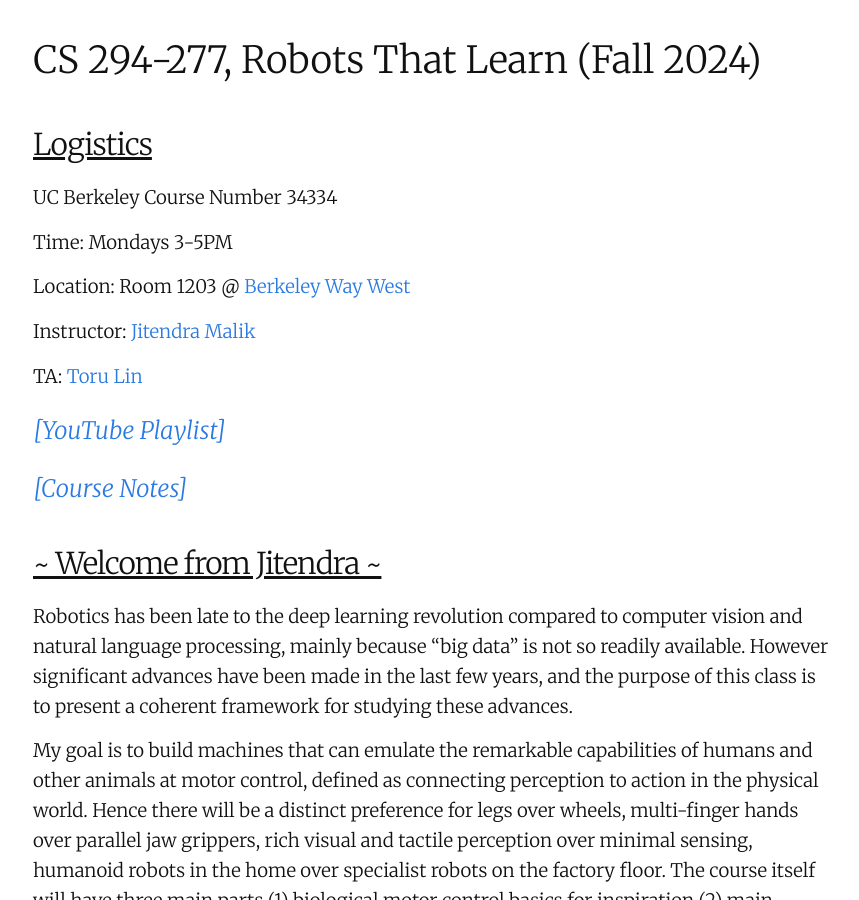
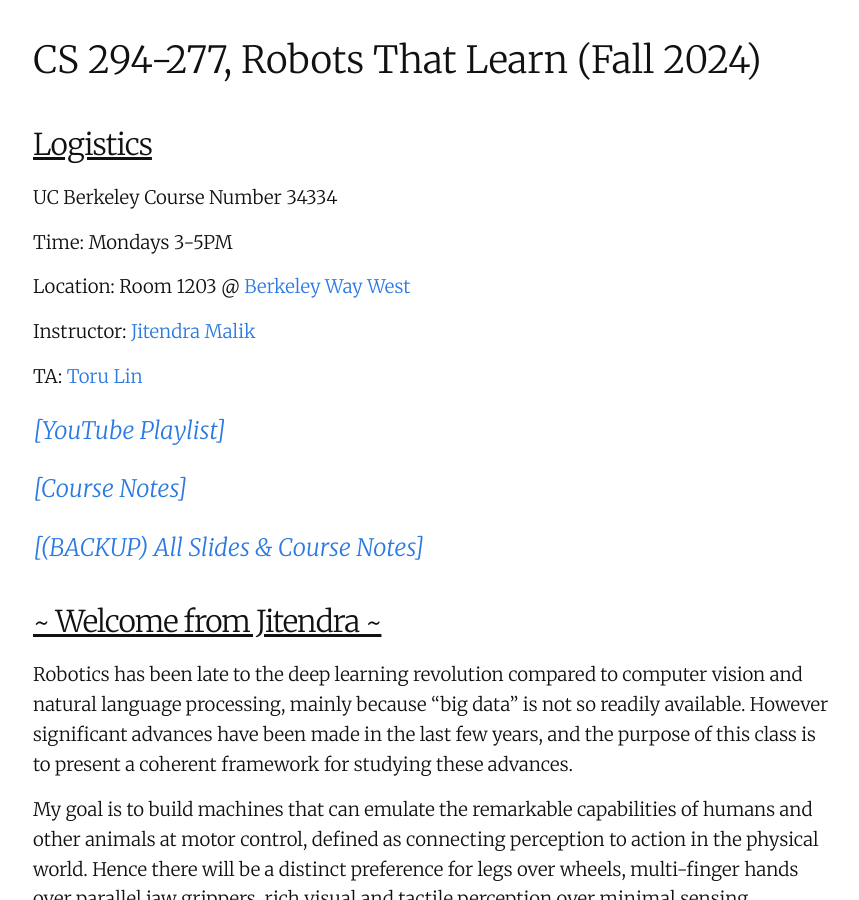
Before and after one commit to robots-that-learn/robots-that-learn.github.io, a Jekyll site: the page built from index.md, in a window 1280 px wide and 900 px high. Shown: the whole window, without its empty margins (207-1066 px from the left). Built offline with Jekyll 4.4.1, drawn with Linux system fonts in a browser that asks for light colours; our own code applies the rules of GitHub Pages for plain Markdown files.

Commit message:
Update index.md

```diff
--- a/index.md
+++ b/index.md
@@ -19,6 +19,8 @@ TA: [Toru Lin](https://toruowo.github.io/)
 ### [[YouTube Playlist]](https://youtube.com/playlist?list=PLPaC96j0xdLcYLTSoSk9PO1Yg-1udJd-S&feature=shared)
 
 ### [[Course Notes]](https://drive.google.com/file/d/1UJ2yMrHnMR04xJ8kAecsWd9dhGicFahb/view?usp=sharing)
+
+### [[(BACKUP) All Slides & Course Notes]](https://drive.google.com/file/d/1xVJPowbvqQWjAKmL-_9oviynx-_F3Cm5/view?usp=sharing)
 
 ## ~ Welcome from Jitendra ~
 
```
